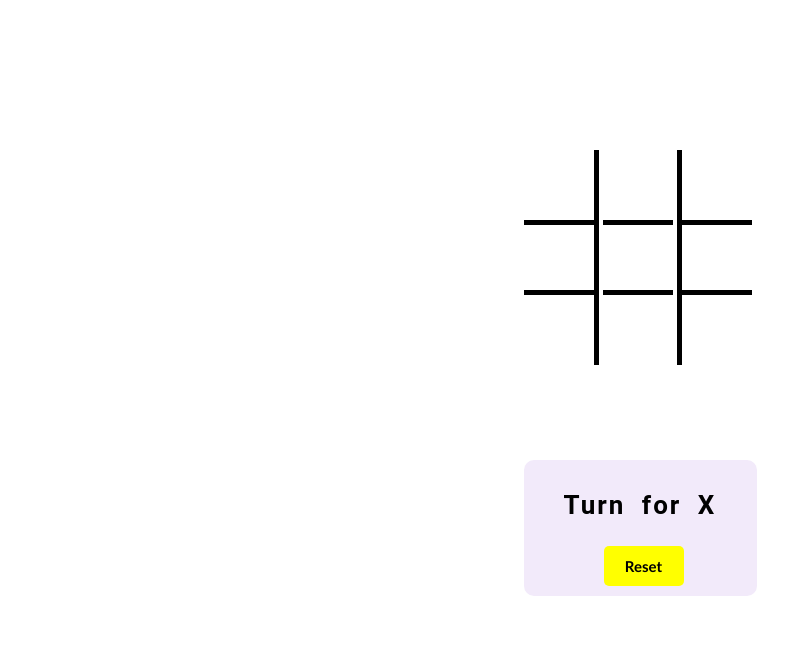
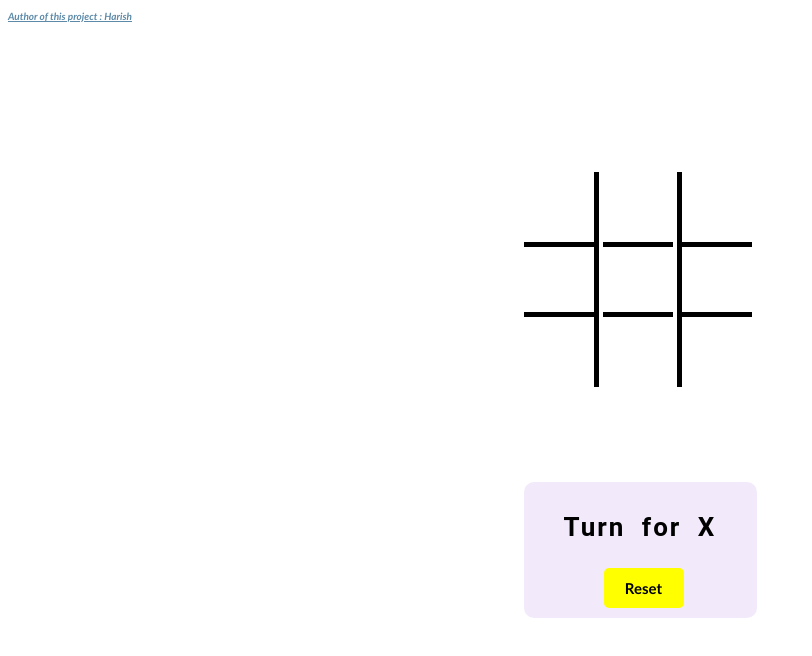
Before and after one commit to fjak156262/Tic-Tac-Toe, a plain HTML site: page index.html in a window 1280 px wide. Shown: the whole page, without its empty margins (0-812 px from the left). Drawn offline with Linux system fonts and the light colour scheme.

Commit message:
Update index.html

```diff
--- a/index.html
+++ b/index.html
@@ -85,9 +85,18 @@
     #btn:hover {
       background: lightyellow;
     }
+    #h6 {
+        font-size: 10px;
+        font-family: Trebuchet MS;
+        font-style: italic;
+        font-weight: bold;
+        text-decoration: underline;
+        color: #5D8AA8;
+    }
   </style>
 </head>
 <body>
+<p id="h6">Author of this project : Harish</p>
   <div id="main">
     <div id="div1">
       <h5 class="h5" id="h51">1</h5>
@@ -413,8 +422,6 @@
       btn8.style.color = 'black';
       checkWin();
     });
-
-
     btn9.addEventListener('click', () => {
       if (btn9.innerHTML == 9) {
         btn9.innerHTML = turn;
@@ -424,8 +431,6 @@
       btn9.style.color = 'black';
       checkWin();
     });
-
-
     btn.addEventListener('click', () => {
       let location = window.location.reload();
     });
```
